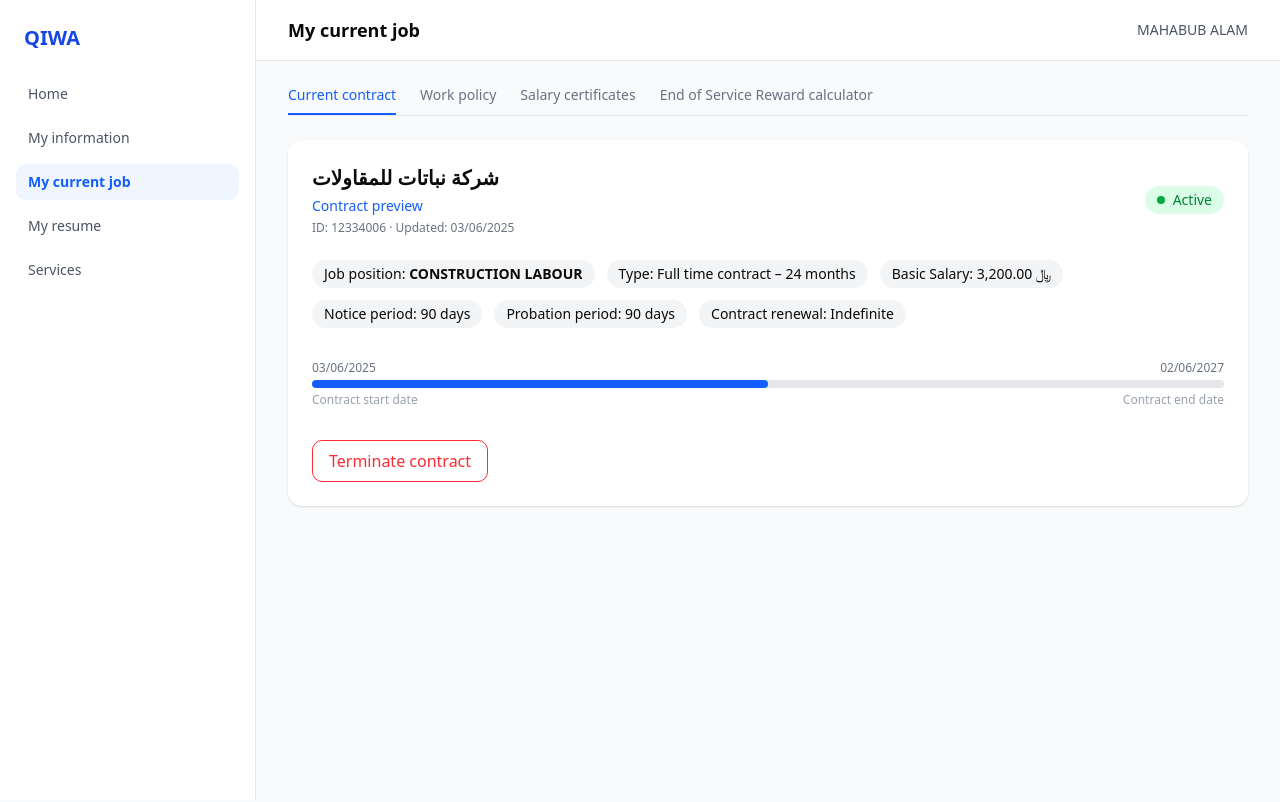
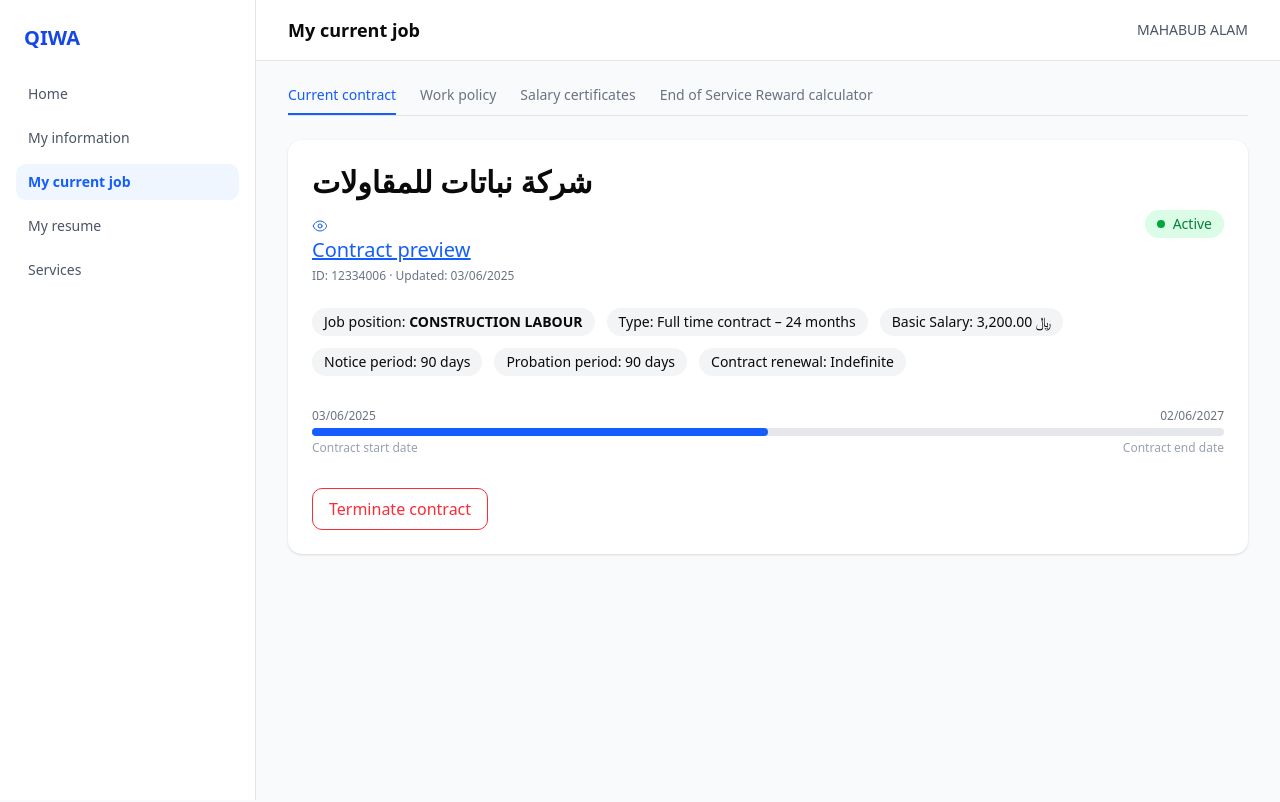
Before and after one commit to Mahabub2030/Qwia, a React (Vite) app: page / in a window 1280 px wide. Shown: the top 802 px of the page. Built offline with nearby package versions, Linux system fonts and the light colour scheme.

Commit message:
update the all code

```diff
--- a/package.json
+++ b/package.json
@@ -10,6 +10,7 @@
     "preview": "vite preview"
   },
   "dependencies": {
+    "@heroicons/react": "^2.2.0",
     "@radix-ui/react-accordion": "^1.2.11",
     "@radix-ui/react-avatar": "^1.1.11",
     "@radix-ui/react-dropdown-menu": "^2.1.16",
--- a/src/components/layout/Home.tsx
+++ b/src/components/layout/Home.tsx
@@ -1,3 +1,4 @@
+import { EyeIcon } from "@heroicons/react/24/outline";
 export default function Home() {
   return (
     <div className="min-h-screen bg-gray-50 flex">
@@ -53,9 +54,16 @@
           <div className="bg-white rounded-xl shadow-sm p-4 md:p-6">
             <div className="flex flex-col md:flex-row md:items-center md:justify-between gap-4">
               <div>
-                <h2 className="text-xl font-bold">شركة نباتات للمقاولات</h2>
-                <p className="text-sm text-blue-600 cursor-pointer mt-1">
-                  Contract preview
+                <h2 className="text-3xl font-bold">شركة نباتات للمقاولات</h2>
+                <p className="flex items-center gap-2 text-xl text-blue-600 cursor-pointer mt-4 underline">
+                  <a
+                    href="../../../public/contract-12334006 (2).pdf"
+                    target="_blank"
+                    rel="noopener noreferrer"
+                  >
+                    <EyeIcon className="w-4 h-5" />
+                    Contract preview
+                  </a>
                 </p>
                 <p className="text-xs text-gray-500 mt-1">
                   ID: 12334006 · Updated: 03/06/2025
```
Also changed, not shown: 2 other files (tests, documents, lock files or other folders).
